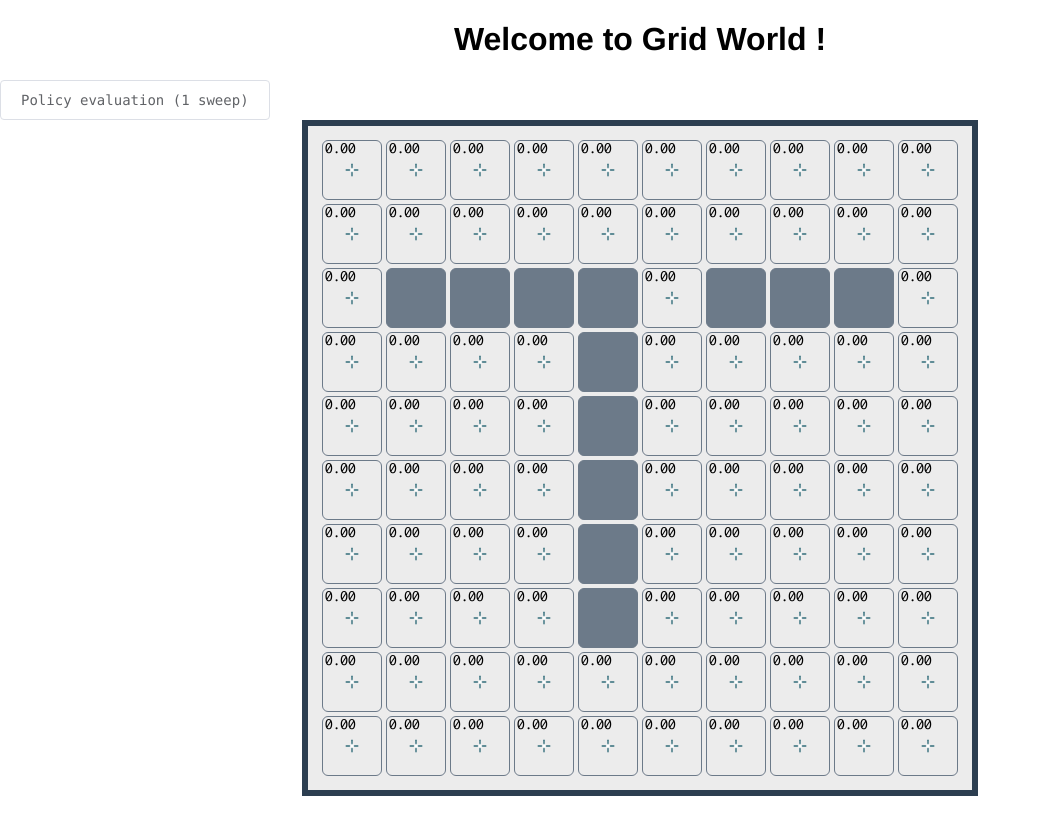
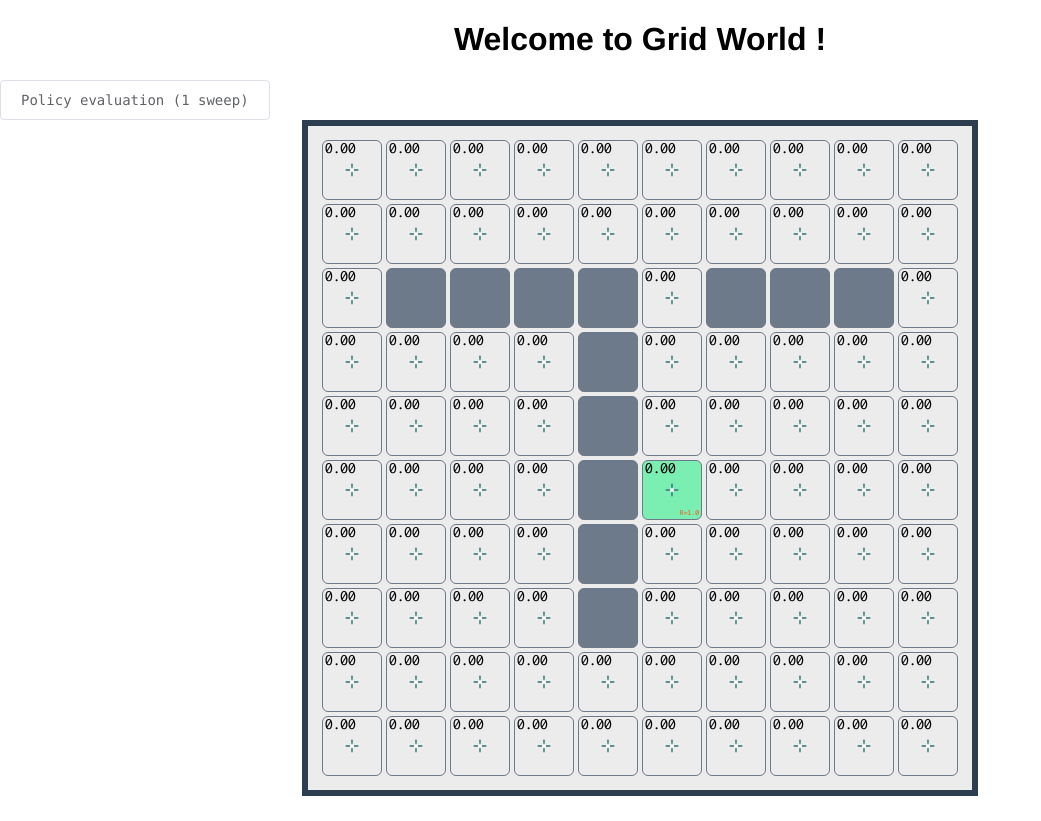
Before and after one commit to WinDerek/reinforce-py, a Vue app in the folder frontend/: page /#/ in a window 1280 px wide. Shown: the whole page, without its empty margins (0-1041 px from the left). Built offline with nearby package versions, Linux system fonts and the light colour scheme.

Commit message:
Adds reward and goal.

```diff
--- a/frontend/src/components/Grid.vue
+++ b/frontend/src/components/Grid.vue
@@ -1,6 +1,8 @@
 <template>
-  <div class="grid" v-bind:class="{ wall: gridData.wall }">
+  <div class="grid" v-bind:class="{ wall: gridData.wall, goal: gridData.goal }">
     <div v-if="!gridData.wall" class="state-value">{{gridData.stateValue.toFixed(2)}}</div>
+
+    <div v-if="!gridData.wall && (gridData.reward != 0.0)" class="reward">R={{gridData.reward.toFixed(1)}}</div>
 
     <svg v-if="!gridData.wall" class="arrow" height="80%" width="80%" :view-box.camel="viewBoxStr">
         <line
@@ -38,7 +40,7 @@ export default {
   },
   props: {
     gridData: {
-      type: Object, // gridIndex: 99, wall: false, stateValue: 0.0, policy: [ 0.25, 0.25, 0.25, 0.25]
+      type: Object, // gridIndex: 99, wall: false, goal: false, stateValue: 0.0, reward: 1.0, policy: [ 0.25, 0.25, 0.25, 0.25]
       required: true
     }
   },
@@ -88,12 +90,25 @@ export default {
   background-color: #6c7a89;
 }
 
+.goal {
+  background-color: #7befb2;
+}
+
 .state-value {
   position: absolute;
   top: 2px;
   left: 2px;
   font-family: "monaco";
   font-size: 0.8em;
+}
+
+.reward {
+  position: absolute;
+  bottom: 2px;
+  right: 2px;
+  font-family: "monaco";
+  font-size: 0.4em;
+  color: #f15a22;
 }
 
 .arrow {
--- a/frontend/src/views/Home.vue
+++ b/frontend/src/views/Home.vue
@@ -36,15 +36,24 @@ export default {
         this.gridDataArray.push(
           {
             wall: false,
+            goal: false,
             gridIndex: i * 10 + j,
             stateValue: 0.0,
+            reward: 0.0,
             policy: [ 0.25, 0.25, 0.25, 0.25 ]
           }
         );
       }
     }
 
+    // Set the walls
     this.wallIndexArray.forEach(wallIndex => this.gridDataArray[wallIndex].wall = true);
+
+    // Set special reward
+    this.gridDataArray[55].reward = 1.0;
+
+    // Set the goal
+    this.gridDataArray[55].goal = true;
   },
   methods: {
     hello() {
```
Also changed, not shown: frontend/src/components/GridWorld.vue (+0 -14 lines).
